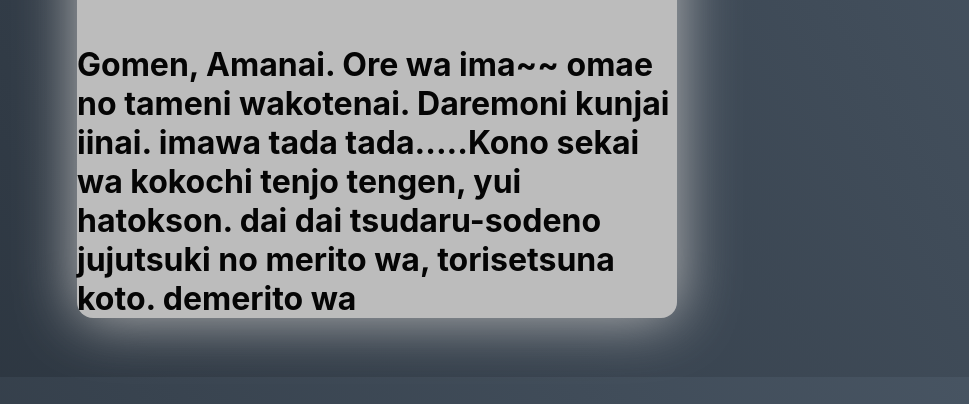
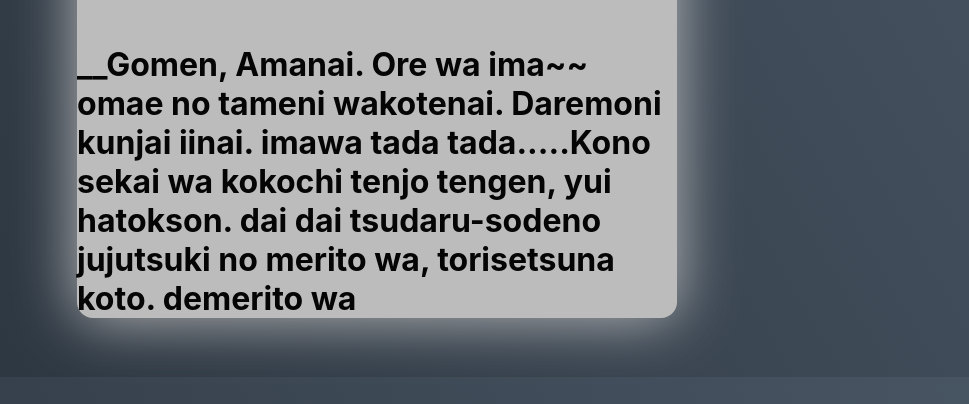
Before and after one commit to toan43/bio, a plain HTML site: page index.html in a window 1280 px wide. Shown: the part 423-827 px from the top of the page, without its empty margins (263-1232 px from the left). Drawn offline with nearby package versions, Linux system fonts and the light colour scheme; a script that the page names is missing.

Commit message:
Update index.html

```diff
--- a/index.html
+++ b/index.html
@@ -30,7 +30,7 @@
 
             </div>
              <div class="text">
-                 <h1 class="text-name" style="color:#050505;">Gomen, Amanai. Ore wa ima~~ omae no tameni wakotenai. Daremoni kunjai iinai. imawa tada tada.....Kono sekai wa kokochi tenjo tengen, yui hatokson. dai dai tsudaru-sodeno jujutsuki no merito wa, torisetsuna koto. demerito wa</h1>
+                 <h1 class="text-name" style="color:#050505;">__Gomen, Amanai. Ore wa ima~~ omae no tameni wakotenai. Daremoni kunjai iinai. imawa tada tada.....Kono sekai wa kokochi tenjo tengen, yui hatokson. dai dai tsudaru-sodeno jujutsuki no merito wa, torisetsuna koto. demerito wa</h1>
              </div>
         </div>
     </div>
```
